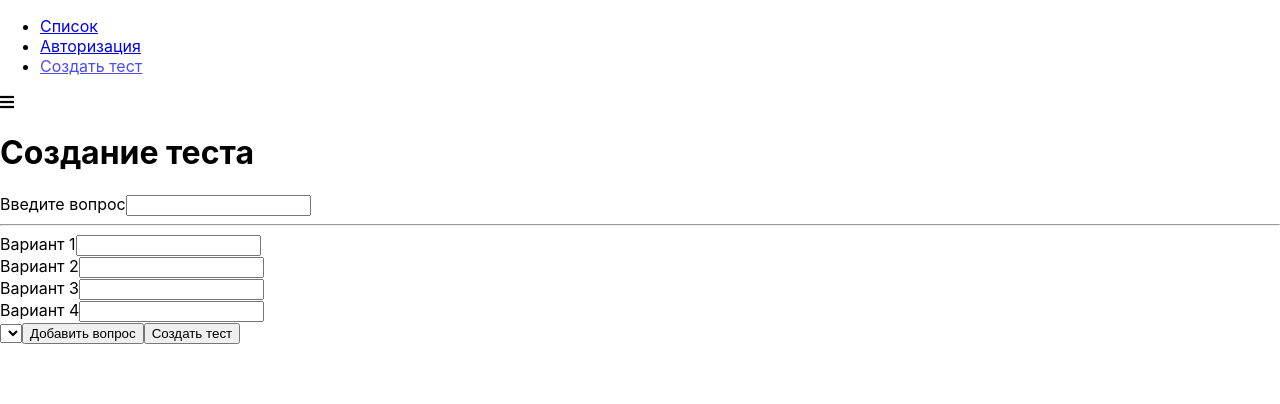
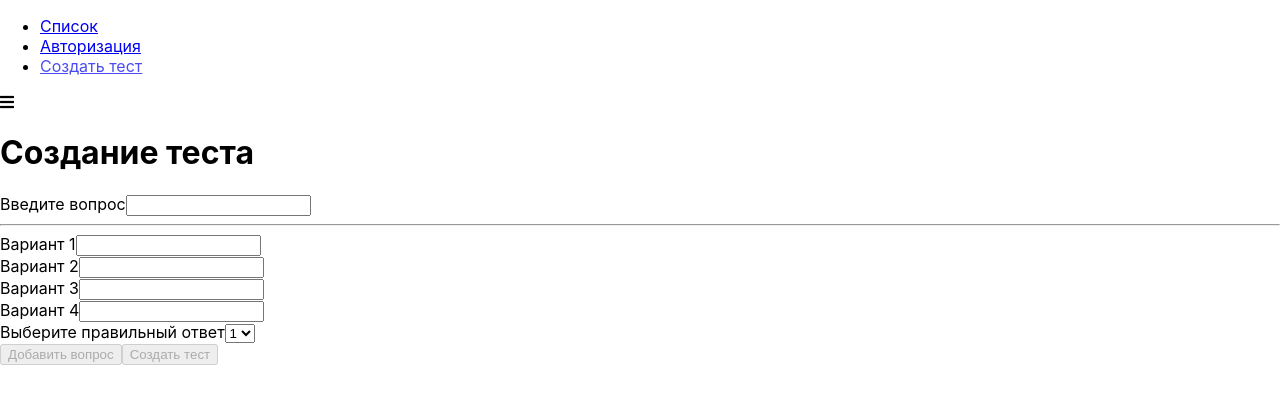
Before and after one commit to ksailens/react-practice, a React app: page /quiz-creator in a window 1280 px wide. Shown: the top 404 px of the page. Built offline with nearby package versions, Linux system fonts and the light colour scheme.

Commit message:
form and validation (10/10)

```diff
--- /dev/null
+++ b/src/components/UI/Select/Select.css
@@ -0,0 +1,21 @@
+.Select {
+    margin-bottom: 15px;
+}
+
+.Select label {
+    margin: 0 0 3px 0;
+    padding: 0;
+    font-weight: bold;
+    display: block;
+}
+
+.Select select {
+    display: block;
+    box-sizing: border-box;
+    border: 1px solid #bebebe;
+    margin: 0 0 5px;
+    height: 29px;
+    width: 100%;
+    outline: none;
+    transition: all 300ms ease-in-out;
+}
--- /dev/null
+++ b/src/components/UI/Select/Select.js
@@ -0,0 +1,30 @@
+import React from 'react'
+import classes from './Select.css'
+
+const Select = props => {
+	const htmlFor = `${props.label}-${Math.random()}`;
+
+	return(
+		<div className={classes.Select}>
+			<label htmlFor={htmlFor}>{props.label}</label>
+			<select
+				id={htmlFor}
+				value={props.value}
+				onChange={props.onChange}
+			>
+				{ props.options.map((option, index) => {
+					return (
+						<option
+							value={option.value}
+							key={option.value + index}
+						>
+							{option.text}
+						</option>
+					)
+				}) }
+			</select>
+		</div>
+	)
+}
+
+export default Select
--- a/src/containers/Auth/Auth.js
+++ b/src/containers/Auth/Auth.js
@@ -85,7 +85,7 @@ export default class Auth extends Component {
 
 		Object.keys(formControls).forEach(name =>{
 			isFormValid = formControls[name].valid && isFormValid
-		})
+		});
 
 		this.setState({
 			formControls, isFormValid
--- a/src/containers/QuizCreator/QuizCreator.js
+++ b/src/containers/QuizCreator/QuizCreator.js
@@ -1,8 +1,9 @@
 import React, {Component} from 'react'
 import classes from './QuizCreator.css'
 import Button from '../../components/UI/Button/Button'
-import {createControl} from '../../form/fromFramework'
+import {createControl, validate, validateForm} from '../../form/fromFramework'
 import Input from '../../components/UI/Input/Input'
+import Select from '../../components/UI/Select/Select'
 import Auxiliary from '../../hoc/Auxiliary/Auxiliary'
 
 function createOptionControl(number) {
@@ -29,25 +30,67 @@ function createFormControls() {
 export default class QuizCreator extends Component{
 
 	state = {
+		isFormValid: false,
 		quiz: [],
-		formControls: createFormControls()
+		formControls: createFormControls(),
+		rightAnswerId: 1
 	};
 
 	submitHandler = event => {
 		event.preventDefault()
 	};
-	addQuestionHandler = () => {
 
+	addQuestionHandler = event => {
+		event.preventDefault();
+
+		const quiz = this.state.quiz.concat();
+		const index = quiz.length +1;
+		const {question, option1, option2, option3, option4} = this.state.formControls;
+
+		const questionItem = {
+			question: question.value,
+			id: index,
+			rightAnswerId: this.state.rightAnswerId,
+			answers: [
+				{text: option1.value, id: option1.id},
+				{text: option2.value, id: option2.id},
+				{text: option3.value, id: option3.id},
+				{text: option4.value, id: option4.id}
+			]
+		};
+		quiz.push(questionItem);
+		this.setState({
+			quiz,
+			isFormValid: false,
+			rightAnswerId: 1,
+			formControls: createFormControls()
+		})
 	};
-	createQuizHandler = () => {
 
+	createQuizHandler = (event) => {
+		event.preventDefault();
+		console.log(this.state.quiz)
 	};
+
 	changeHandler = (value, controlName) => {
+		const formControls = {...this.state.formControls};
+		const control = {...formControls[controlName]};
 
-	}
+		control.touched = true;
+		control.value = value;
+		control.valid = validate(control.value, control.validation);
+
+		formControls[controlName] = control;
+
+		this.setState({
+			formControls,
+			isFormValid: validateForm(formControls)
+		})
+	};
+
 	renderControls() {
 		return Object.keys(this.state.formControls).map((controlName, index)=> {
-			const control = this.state.formControls[controlName]
+			const control = this.state.formControls[controlName];
 
 			return(
 				<Auxiliary key={controlName + index}>
@@ -66,7 +109,26 @@ export default class QuizCreator extends Component{
 		})
 	}
 
+	selectChangeHandler = event => {
+		this.setState({
+			rightAnswerId: +event.target.value
+		})
+	};
+
 	render() {
+
+		const select = <Select
+			label="Выберите правильный ответ"
+			value={this.state.rightAnswerId}
+			onChange={this.selectChangeHandler}
+			options={[
+				{text:'1', value:1},
+				{text:'2', value:2},
+				{text:'3', value:3},
+				{text:'4', value:4}
+			]}
+		/>;
+
 		return (
 			<div className={classes.QuizCreator}>
 				<div>
@@ -76,16 +138,18 @@ export default class QuizCreator extends Component{
 						{this.renderControls()}
 
 
-						<select></select>
+						{select}
 						<Button
 							type="primary"
 							onClick={this.addQuestionHandler}
+							disabled={!this.state.isFormValid}
 						>
 							Добавить вопрос
 						</Button>
 						<Button
 							type="success"
 							onClick={this.createQuizHandler}
+							disabled={this.state.quiz.length === 0}
 						>
 							Создать тест
 						</Button>
--- a/src/form/fromFramework.js
+++ b/src/form/fromFramework.js
@@ -8,3 +8,29 @@ export function createControl(config, validation) {
 	}
 
 }
+
+export function validate(value, validation = null) {
+	if(!validation) {
+		return true
+	}
+
+	let isValid = true;
+
+	if(validation.required) {
+		isValid = value.trim() !== '' && isValid
+	}
+
+	return isValid
+}
+
+export function validateForm(formControls) {
+	let isFormValid = true;
+
+	for (let control in formControls) {
+		if (formControls.hasOwnProperty(control)) {
+			isFormValid = formControls[control].valid && isFormValid
+		}
+	}
+
+	return isFormValid
+}
```
